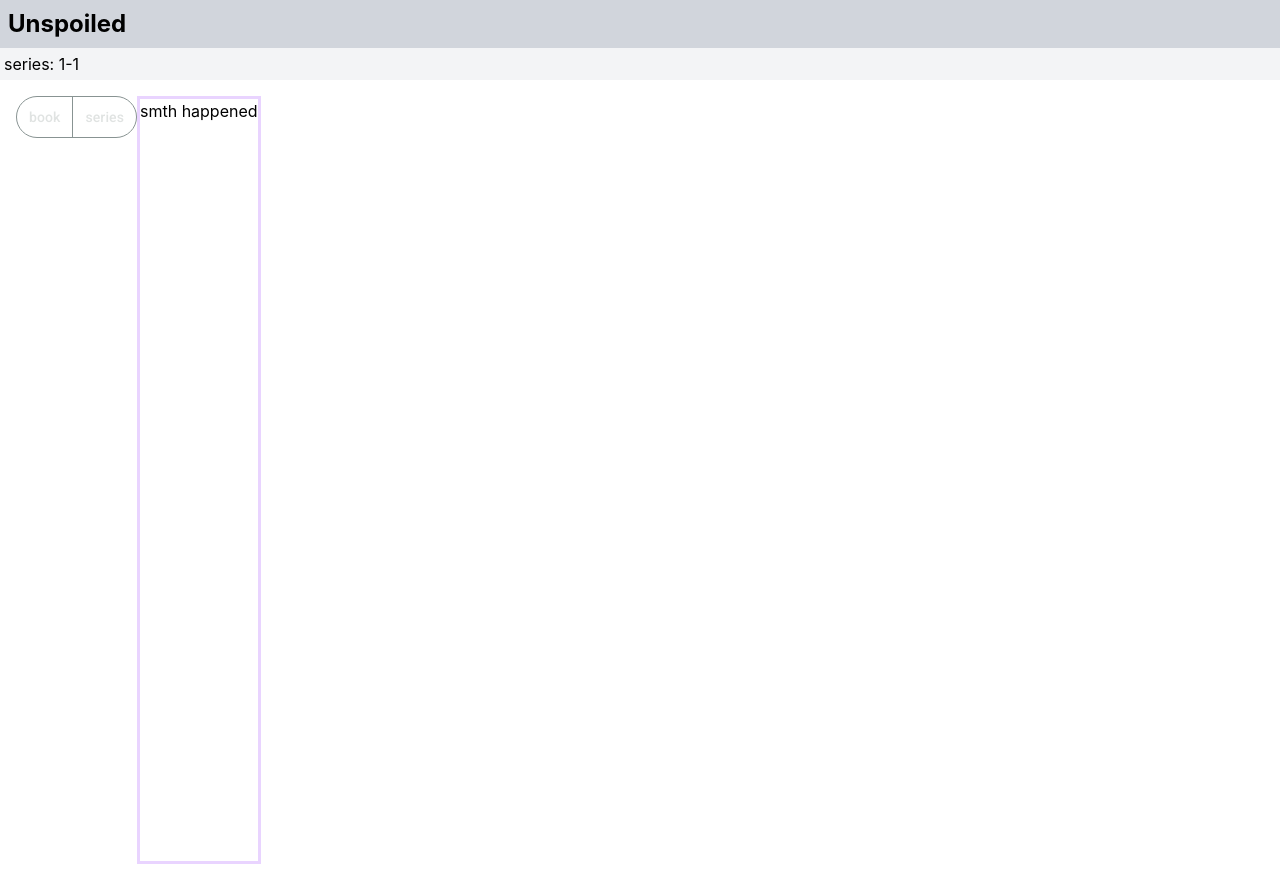
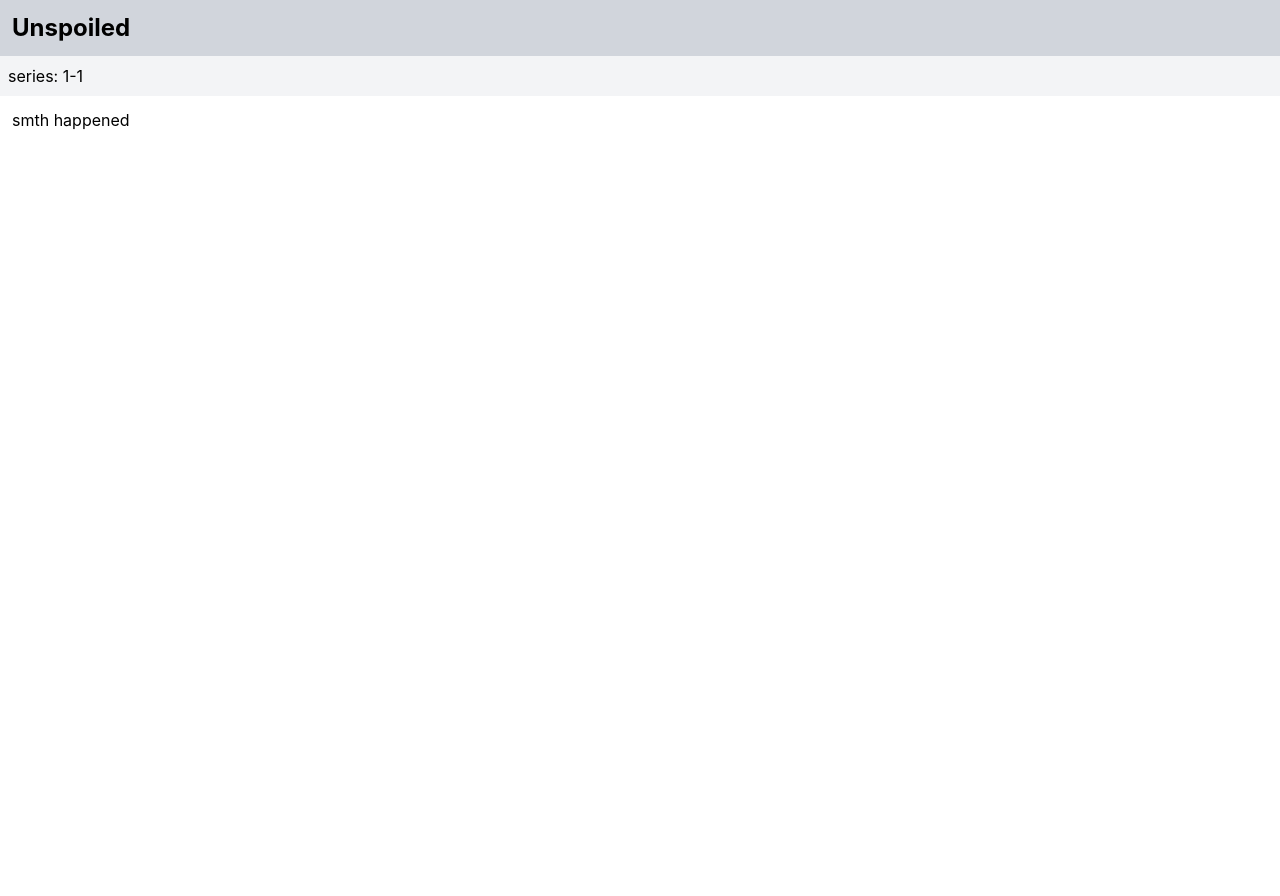
Before and after one commit to RealSlimKlewus/unspoiled, an Angular app: page / in a window 1280 px wide. Built offline with nearby package versions, Linux system fonts and the light colour scheme.

Commit message:
Made the instance selector into a modal

```diff
--- a/src/app/app.component.css
+++ b/src/app/app.component.css
@@ -57,7 +57,7 @@
     display: flex;
     /* justify-content: center; */
     /* align-items: center; */
-    padding: 1rem;
+    /* padding: 1rem; */
     box-sizing: inherit;
     position: relative;
   }
--- a/src/app/app.component.html
+++ b/src/app/app.component.html
@@ -1,8 +1,10 @@
 
 <unspoiled-header/>
 <main class="main flex">
-  <app-sidebar/>
-  <div class="border-purple-200 border-solid border-3">
+  @if(this.showSelector()) {
+    <app-sidebar/>
+  }
+  <div class="dark:bg-gray-800 dark:text-white w-full p-3">
     @for (item of filteredData(); track item.id) {
       <span *unspoiledSpoiler="item.mediaInstances">{{item.description }}</span>
     }
--- a/src/app/app.component.ts
+++ b/src/app/app.component.ts
@@ -18,6 +18,9 @@ export class AppComponent {
 
   private mediaInstanceService = inject(MediaInstanceService)
   currentMediaInstance = this.mediaInstanceService.currentMediaInstance
+
+  showSelector = computed(()=>this.mediaInstanceService.showMediaInstanceSelector())
+
 
   data: StoryEvent[] = [{
     id: '1',
--- a/src/app/header/header.component.html
+++ b/src/app/header/header.component.html
@@ -1,4 +1,4 @@
 <div class="sticky top-0 z-2">
-  <h1 class="text-2xl font-bold bg-gray-300 dark:bg-gray-700 dark:text-white shadow-xs p-2">Unspoiled</h1>
-  <p class="bg-gray-100 p-1">{{currentMediaInstance().mediumType}}: {{currentMediaInstance().segment.book}}-{{currentMediaInstance().segment.chapter}}</p>
+  <h1 class="text-2xl font-bold bg-gray-300 dark:bg-gray-700 dark:text-white shadow-xs p-3">Unspoiled</h1>
+  <p class="bg-gray-100 dark:bg-gray-600 dark:text-white p-2" (click)="toggleShowSelector()">{{currentMediaInstance().mediumType}}: {{currentMediaInstance().segment.book}}-{{currentMediaInstance().segment.chapter}}</p>
 </div>
--- a/src/app/header/header.component.ts
+++ b/src/app/header/header.component.ts
@@ -13,4 +13,9 @@ export class HeaderComponent {
 
   private mediaInstanceService = inject(MediaInstanceService)
   currentMediaInstance = this.mediaInstanceService.currentMediaInstance
+
+  toggleShowSelector() {
+    this.mediaInstanceService.toggleShowMediaInstanceSelector()
+  }
+
 }
--- a/src/app/mediaInstance/media-instance.service.ts
+++ b/src/app/mediaInstance/media-instance.service.ts
@@ -15,9 +15,9 @@ export class MediaInstanceService {
     }
   })
 
+  showMediaInstanceSelector = signal(false)
+
   constructor() { }
-
-
 
   getMediaInstance() {
     return this.currentMediaInstance
@@ -27,14 +27,16 @@ export class MediaInstanceService {
     this.currentMediaInstance.set(mediaInstance)
   }
 
+  toggleShowMediaInstanceSelector() {
+    this.showMediaInstanceSelector.set(!this.showMediaInstanceSelector())
+  }
+
   checkIfIsSpoiler(mediaInstances: MediaInstance[]) {
     const selectedInstance = mediaInstances.find((instance) => instance.mediumType === this.currentMediaInstance().mediumType)
 
     if(!selectedInstance || selectedInstance.segment.book > this.currentMediaInstance().segment.book ) return true
 
-
     if(selectedInstance.segment.book == this.currentMediaInstance().segment.book && selectedInstance.segment.chapter > this.currentMediaInstance().segment.chapter ) return true
-
 
     return false
   }
--- a/src/app/sidebar/sidebar.component.html
+++ b/src/app/sidebar/sidebar.component.html
@@ -1,4 +1,6 @@
 
-<div>
+<div class="fixed inset-0 bg-black/50" (click)="toggleShowSelector()"></div>
+
+<div class="fixed bg-gray-300 dark:bg-gray-700 dark:text-white h-full w-2/3 p-3">
   <app-media-instance-selector/>
 </div>
--- a/src/app/sidebar/sidebar.component.ts
+++ b/src/app/sidebar/sidebar.component.ts
@@ -10,8 +10,10 @@ import { MediaInstanceService } from '../mediaInstance/media-instance.service';
 })
 export class SidebarComponent {
 
-
   private mediaInstanceService = inject(MediaInstanceService)
   currentMediaInstance = this.mediaInstanceService.currentMediaInstance
 
+  toggleShowSelector() {
+    this.mediaInstanceService.toggleShowMediaInstanceSelector()
+  }
 }
```
